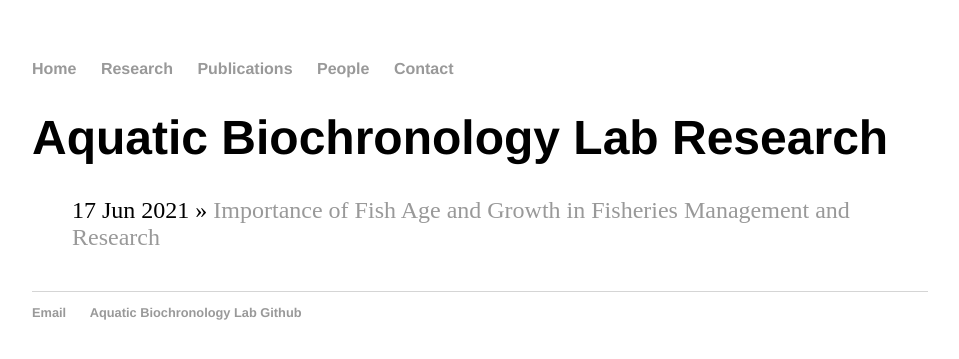
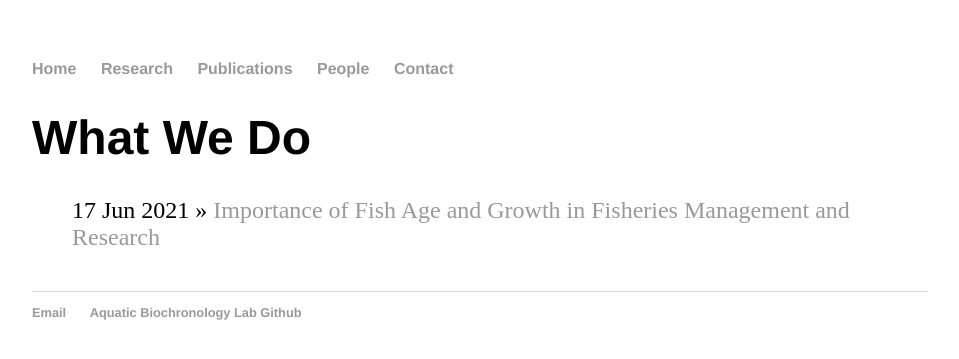
Before and after one commit to Aquatic-Biochronology-Lab/Aquatic-Biochronology-Lab.github.io, a Jekyll site: the page built from Research/index.html, in a window 1280 px wide. Shown: the top 359 px of the page, without its empty margins (160-1119 px from the left). Built offline with Jekyll 4.4.1, drawn with Linux system fonts in a browser that asks for light colours.

Commit message:
Update index.html

```diff
--- a/Research/index.html
+++ b/Research/index.html
@@ -1,6 +1,6 @@
 ---
 layout: default
-title: Aquatic Biochronology Lab Research
+title: What We Do
 ---
 	<h1>{{ page.title }}</h1>
 	<ul class="posts">
```
